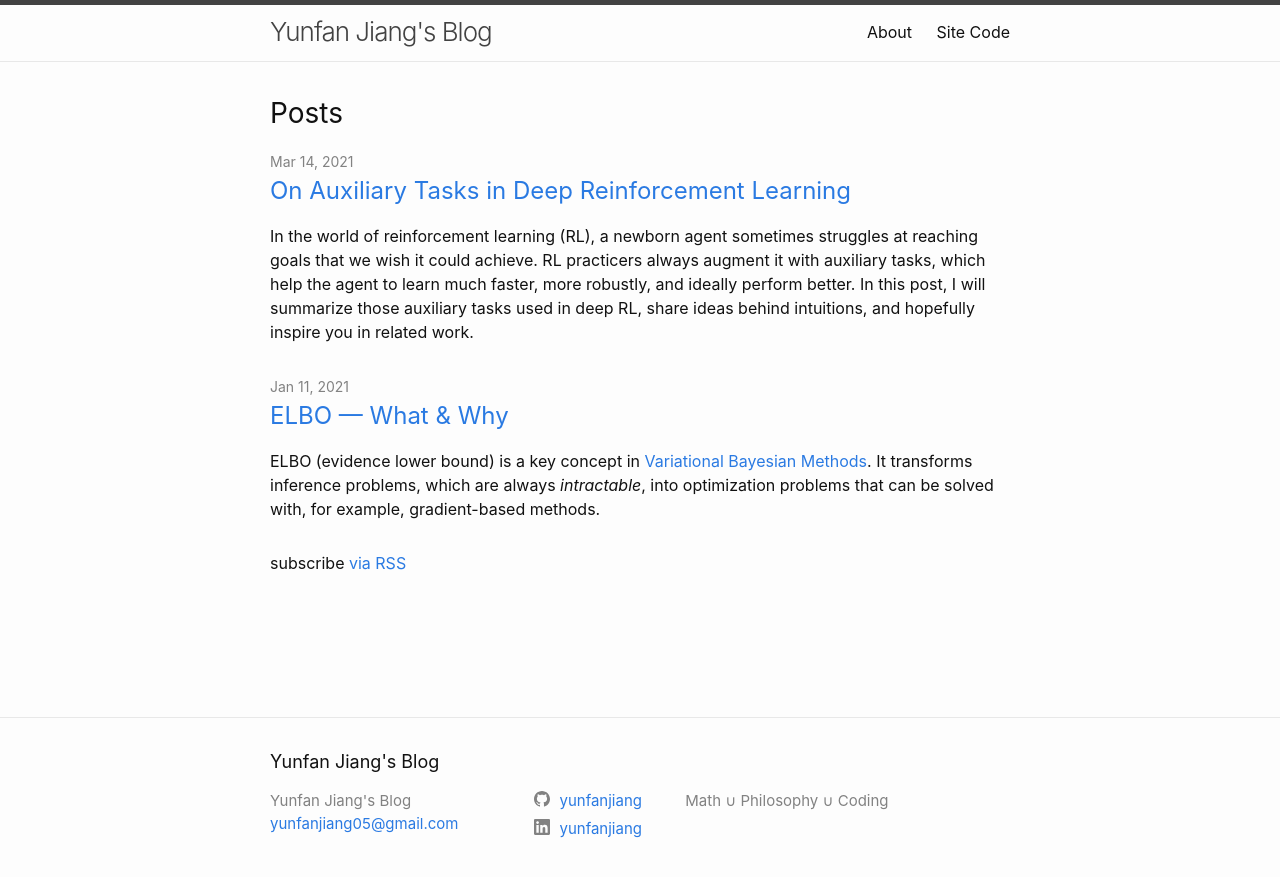
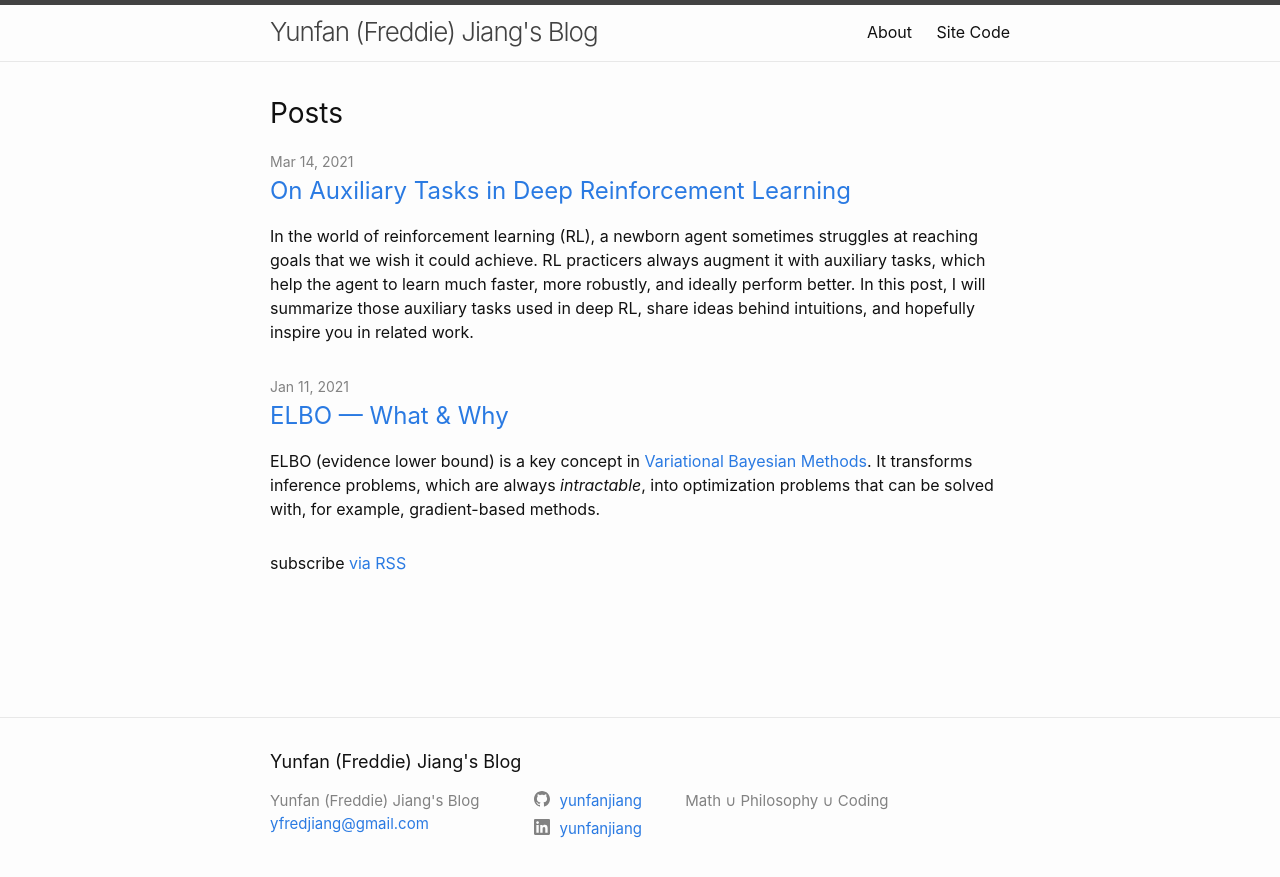
Before and after one commit to yunfanjiang/blog, a Jekyll site: the page built from index.markdown, in a window 1280 px wide. Shown: the top 877 px of the page. Built offline with Jekyll 4.4.1, drawn with Linux system fonts in a browser that asks for light colours.

Commit message:
change email & google analytics

```diff
--- a/_config.yml
+++ b/_config.yml
@@ -18,8 +18,8 @@
 # You can create any custom variable you would like, and they will be accessible
 # in the templates via {{ site.myvariable }}.
 
-title: Yunfan Jiang's Blog
-email: yunfanjiang05@gmail.com
+title: Yunfan (Freddie) Jiang's Blog
+email: yfredjiang@gmail.com
 description: >- # this means to ignore newlines until "baseurl:"
   Math ∪ Philosophy ∪ Coding
 baseurl: "/blog" # the subpath of your site, e.g. /blog
@@ -40,7 +40,7 @@ markdown: kramdown
 disqus:
   shortname: yunfanjiangblog
 
-google_analytics: UA-198808343-2
+google_analytics:
 
 show_excerpts: true
 
```
